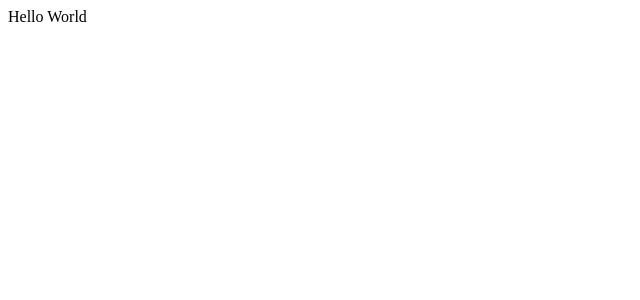
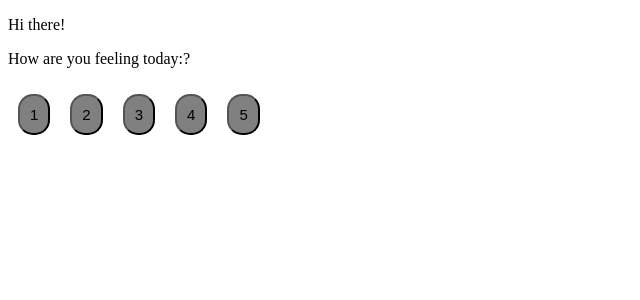
Before and after one commit to ms-app-innovation/wellbeing, a React (Create React App) app in the folder src/react-app/: page / in a window 1280 px wide. Shown: the top 300 px of the page, without its empty margins (0-640 px from the left). Built offline with nearby package versions, Linux system fonts and the light colour scheme; the HTML template or start-up script is replaced by a standard one.

Commit message:
React app changes

```diff
--- a/src/react-app/src/App.js
+++ b/src/react-app/src/App.js
@@ -1,8 +1,28 @@
 import React from 'react';
+import { Button } from './components/Button';
+import { useState } from 'react';
 
 function App() {
-  const value = 'World';
-  return <div>Hello {value}</div>;
+
+  const [components, setComponents] = useState(["Sample Component"]);
+
+  function callApi(score) {
+    alert(score);
+  }
+
+  return (
+    <div>
+      <p>Hi there!</p>
+      <p> How are you feeling today:? </p>
+      <Button onClick={() => callApi(1)} text="1"/>
+      <Button onClick={() => callApi(2)} text="2"/>
+      <Button onClick={() => callApi(3)} text="3"/>
+      <Button onClick={() => callApi(4)} text="4"/>
+      <Button onClick={() => callApi(5)} text="5"/>
+    </div>
+
+  )
+
 }
 
 export default App;
--- /dev/null
+++ b/src/react-app/src/components/Button.js
@@ -0,0 +1,9 @@
+import React from 'react';
+
+const Button = (props) => {
+    return (
+    <button className="AddButton" onClick={props.onClick}>{props.text}</button>
+  );
+}
+
+export {Button};
--- a/src/react-app/src/index.css
+++ b/src/react-app/src/index.css
@@ -0,0 +1,25 @@
+
+.AddButton {
+
+    font-size: 15px;
+    font-family: Arial, Helvetica, sans-serif;
+    text-align: center;
+    background-color: gray;
+    border-radius: 15px;
+    padding: 10px;
+    margin: 10px;
+
+}
+
+.Component {
+
+    color: white;
+    font-size: 15px;
+    font-family: Arial, Helvetica, sans-serif;
+    text-align: center;
+    background-color: darkblue;
+    border-radius: 15px;
+    padding: 10px;
+    margin: 10px;
+
+}
```
